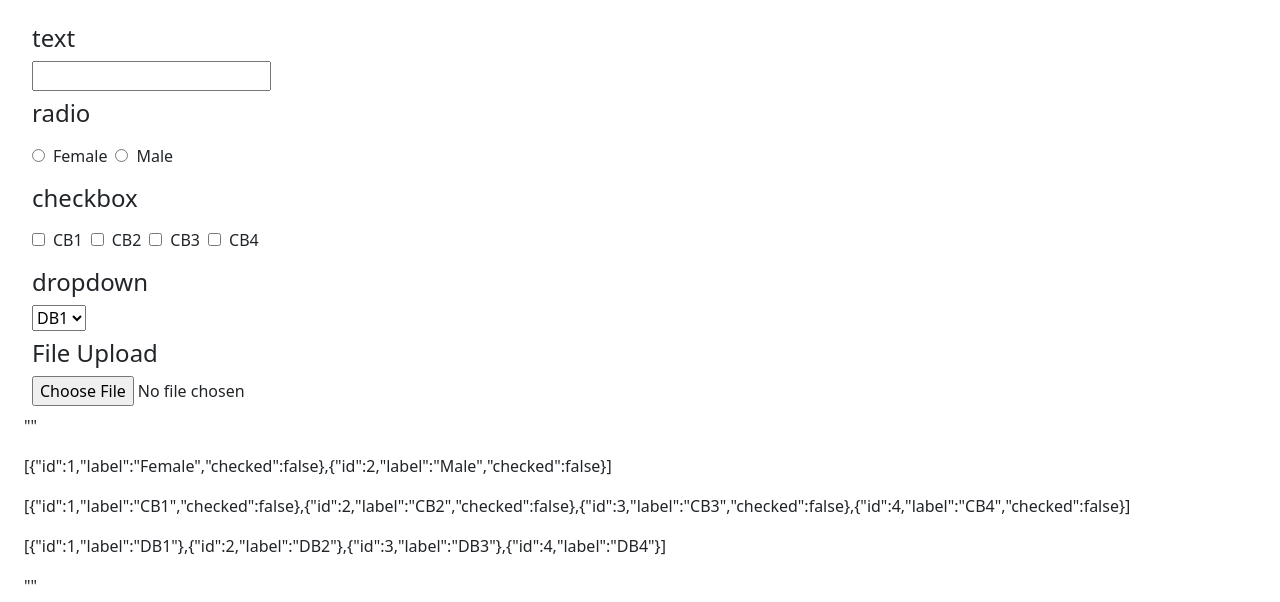
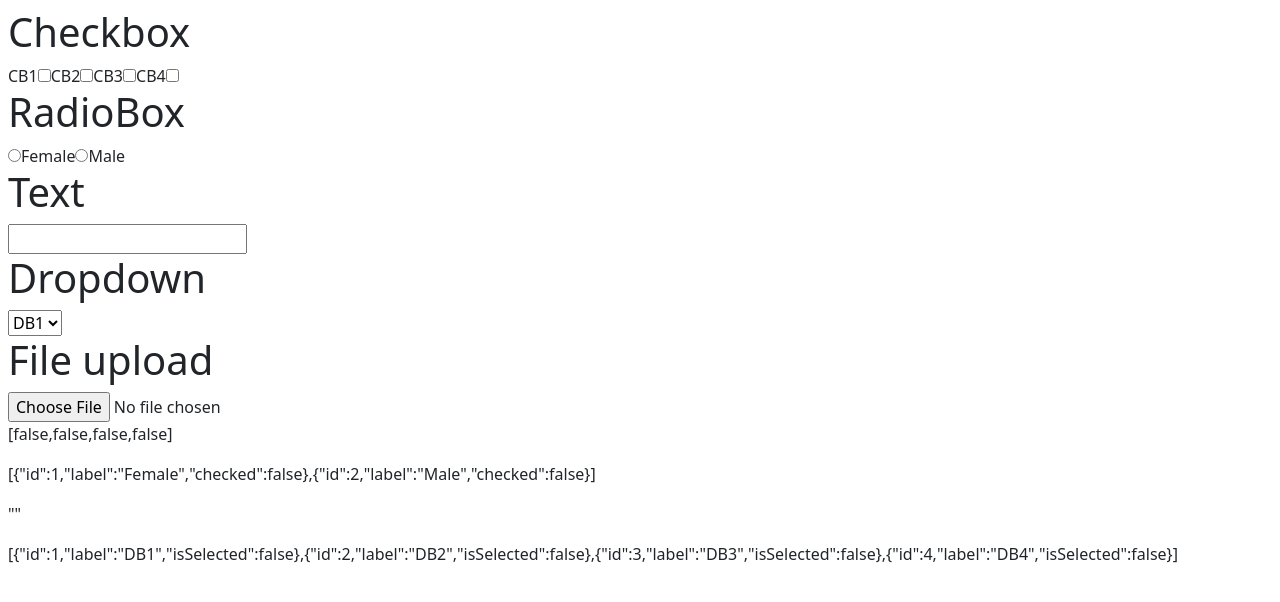
Before and after one commit to pavithra144/form-with-Json-server-api-Integration, a React (Create React App) app: page / in a window 1280 px wide. Shown: the top 602 px of the page. Built offline with nearby package versions, Linux system fonts and the light colour scheme.

Commit message:
useReducer hook flow

```diff
--- a/src/App.js
+++ b/src/App.js
@@ -5,6 +5,7 @@ import Accordion from './accordion/Accordion';
 import AccordionItem from './accordion/AccordionItem';
 import Checkbox from './check-box/Checkbox';
 import { InputTypes } from './input-types/InputTypes';
+import InputTypesReducer from './input-types/InputTypesReducer';
 
 
 function App() {
@@ -13,7 +14,8 @@ function App() {
       {/* <FormInput /> */}
       {/* <AccordionItem /> */}
       {/* <Checkbox /> */}
-      <InputTypes />
+      {/* <InputTypes /> */}
+      <InputTypesReducer />
     </div>
   );
 }
--- /dev/null
+++ b/src/input-types/InputTypesReducer.js
@@ -0,0 +1,65 @@
+import React, { useReducer } from 'react'
+import { initialState, reducer } from './reducers';
+
+const InputTypesReducer = () => {
+    //create initial state.
+    // create reducer
+    //dispatch the states
+
+    const [inputTypes, dispatch] = useReducer(reducer, initialState);
+    const onChangeHandler = (e) => {
+        const { name, type, value, checked, files } = e.target;
+        if (type === 'text') {
+            return dispatch({ type: 'SET_TEXT', payload: value })
+        }
+        if (type === 'checkbox') {
+            return dispatch({ type: 'SET_CHECKBOX', payload: value })
+        }
+        if (type === 'radio') {
+            return dispatch({ type: 'SET_RADIO', payload: value })
+        }
+        if (name === 'drop-down') {
+            return dispatch({ type: 'SET_DROPDOWN', payload: value })
+        }
+        if (type === 'file') {
+            return dispatch({ type: 'SET_FILEUPLOAD', payload: files[0] })
+        }
+    }
+
+    return (
+        <div className='m-2'>
+            <h1>Checkbox</h1>
+            {inputTypes && inputTypes?.checkBoxArr.map((item) => {
+                return <>
+                    <label>{item.label}</label>
+                    <input type='checkbox' value={item.label} checked={item.checked} onChange={onChangeHandler} /></>
+            })}
+            <h1>RadioBox</h1>
+            {inputTypes.radioArr.map((item) => {
+                return <>
+                    <input type='radio' value={item.label} onChange={onChangeHandler} checked={item.checked} />
+                    <label>{item.label}</label>
+                </>
+            })}
+            <h1>Text</h1>
+            <input type='text' value={inputTypes?.nameText} onChange={onChangeHandler} />
+            <h1>Dropdown</h1>
+            <select name='drop-down' onChange={onChangeHandler} value={inputTypes.dropdownArr.find(item => item.isSelected)?.label || ''}>
+                {inputTypes.dropdownArr.map((item) => {
+                    return <option value={item?.label} selected={item?.isSelected}>{item?.label}</option>
+                })}
+            </select>
+
+            <h1>File upload</h1>
+            <input type='file' name='file-upload' onChange={onChangeHandler} />
+
+            <p>{JSON.stringify(inputTypes.checkBoxArr.map(item => item.checked))}</p>
+            <p>{JSON.stringify(inputTypes.radioArr.map(item => item))}</p>
+            <p>{JSON.stringify(inputTypes.nameText)}</p>
+            <p>{JSON.stringify(inputTypes.dropdownArr)}</p>
+            <p>{JSON.stringify(inputTypes.fileUpload?.name)}</p>
+        </div>
+    )
+}
+
+export default InputTypesReducer;
--- /dev/null
+++ b/src/input-types/reducers.js
@@ -0,0 +1,70 @@
+export const initialState = {
+    nameText: '',
+    checkBoxArr: [{
+        id: 1, label: 'CB1', checked: false
+    }, {
+        id: 2, label: 'CB2', checked: false
+    },
+    {
+        id: 3, label: 'CB3', checked: false
+    }, {
+        id: 4, label: 'CB4', checked: false
+    }],
+    radioArr: [{
+        id: 1, label: 'Female', checked: false
+    }, {
+        id: 2, label: 'Male', checked: false
+    }],
+    dropdownArr: [
+        { id: 1, label: 'DB1', isSelected: false },
+        { id: 2, label: 'DB2', isSelected: false },
+        { id: 3, label: 'DB3', isSelected: false },
+        { id: 4, label: 'DB4', isSelected: false }],
+    fileUpload: null
+}
+
+export const reducer = (state, action) => {
+    debugger
+    switch (action.type) {
+        case 'SET_TEXT': {
+            return { ...state, nameText: action.payload }
+        }
+        case 'SET_CHECKBOX': {
+            return {
+                ...state, checkBoxArr: state.checkBoxArr.map((item) => {
+                    if (item.label === action.payload) {
+                        return { ...item, checked: !item.checked }
+                    }
+                    return item;
+                })
+            }
+        }
+        case 'SET_RADIO': {
+            return {
+                ...state, radioArr: state.radioArr.map((item) => {
+                    if (item.label === action.payload) {
+                        return { ...item, checked: !item.checked }
+                    }
+                    return item;
+                })
+            }
+        }
+        case 'SET_DROPDOWN': {
+            return {
+                ...state, dropdownArr: state.dropdownArr.map((item) => {
+                    if (item.label === action.payload) {
+                        return { ...item, isSelected: item.label === action.payload }
+                    }
+                    return item;
+                })
+            }
+        }
+        case 'SET_FILEUPLOAD': {
+            return {
+                ...state, fileUpload: action.payload
+            }
+        }
+        default:
+            return state;
+    }
+}
```
